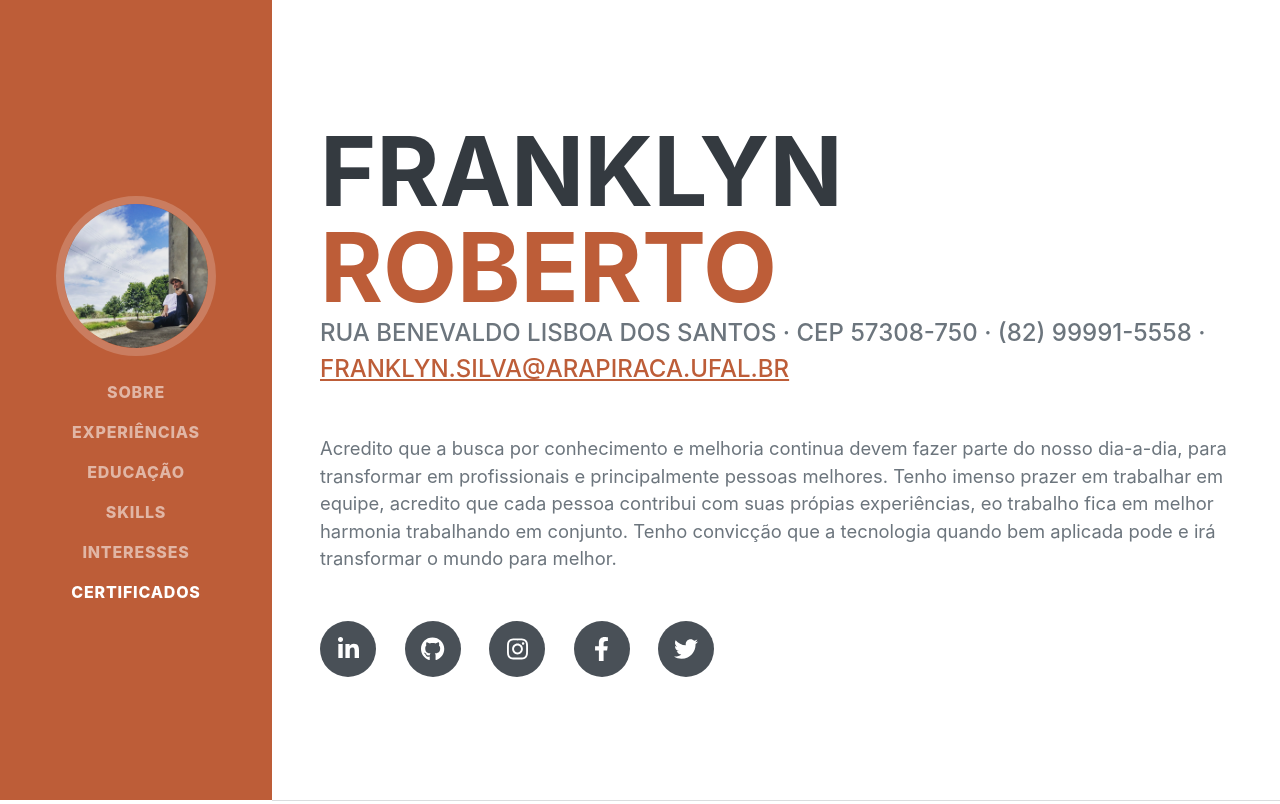
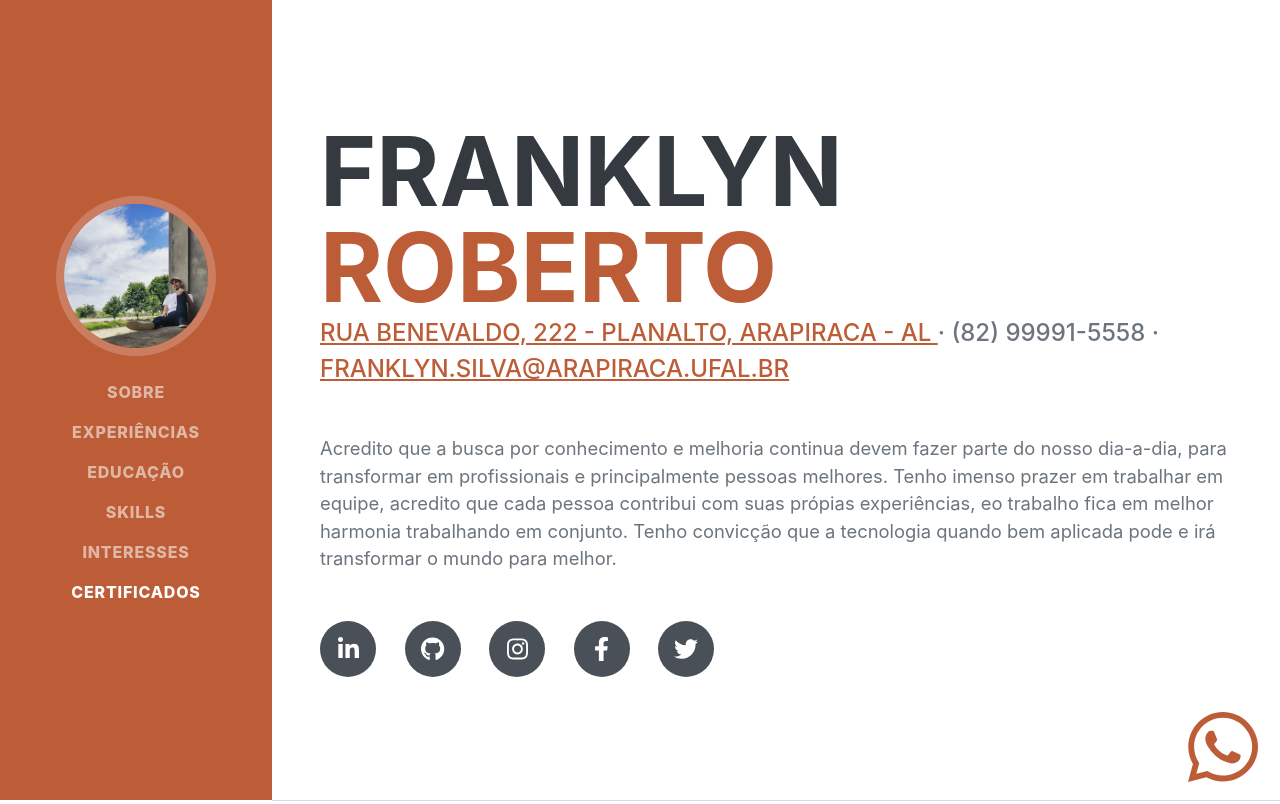
Before and after one commit to DevFullStack-Franklyn-R-Silva/Meu-Curriculo-Web, a plain HTML site: page index.html in a window 1280 px wide. Shown: the top 804 px of the page. Drawn offline with nearby package versions, Linux system fonts and the light colour scheme; a web font is replaced by a local one.

Commit message:
Whatsapp no HTML e Maps

```diff
--- /dev/null
+++ b/css/mystyle.css
@@ -0,0 +1,8 @@
+.icon-fab{
+    font-size: 500%;
+}
+.icon-whatsapp{position: fixed;
+    width: 60px;
+    height: 60px;
+    bottom: 60px;
+    right: 40px;}
--- a/index.html
+++ b/index.html
@@ -17,10 +17,18 @@
     <link rel="stylesheet" href="https://unpkg.com/aos@next/dist/aos.css" />
     <!-- Core theme CSS (includes Bootstrap)-->
     <link href="css/styles.css" rel="stylesheet" />
+    <link href="css/mystyle.css" rel="stylesheet" />
 
 </head>
 
 <body id="page-top">
+
+    <!-- fab -->
+    <div class="icon-whatsapp p-2 ">
+        <a class="social-icon icon-fab" href="https://api.whatsapp.com/send?phone=82999915558"><i
+                class="fab fa-whatsapp"></i></a>
+    </div>
+
     <!-- Navigation-->
     <nav class="navbar navbar-expand-lg navbar-dark bg-primary fixed-top" id="sideNav">
         <a class="navbar-brand js-scroll-trigger" href="#page-top">
@@ -51,8 +59,11 @@
                     Franklyn
                     <span class="text-primary">Roberto</span>
                 </h1>
-                <div class="subheading mb-5">
-                    Rua Benevaldo Lisboa dos Santos · CEP 57308-750 · (82) 99991-5558 ·
+                <div class="subheading mb-5"><a
+                        href="https://www.google.com/maps/search/?api=1&query=Rua Benevaldo Planalto Arapiraca AL">
+                        Rua Benevaldo, 222 - Planalto, Arapiraca - AL
+                    </a>
+                    · (82) 99991-5558 ·
                     <a href="mailto:franklyn.silva@arapiraca.ufal.br">franklyn.silva@arapiraca.ufal.br</a>
                 </div>
                 <p class="lead mb-5">Acredito que a busca por conhecimento e melhoria continua devem fazer parte do
@@ -181,7 +192,8 @@
         <section class="resume-section" id="interests">
             <div class="resume-section-content">
                 <h2 data-aos="fade-right" class="mb-5">Interesses</h2>
-                <p data-aos="fade-left">Me esforço para entregar um material de programação rico e prático. Para que todos tenham a
+                <p data-aos="fade-left">Me esforço para entregar um material de programação rico e prático. Para que
+                    todos tenham a
                     oportunidade de serem programadores incríveis.</p>
                 <p data-aos="fade-left" class="mb-0">Tocar instrumentos musicais </p>
                 <p data-aos="fade-left" class="mb-0">Línguas estrangeiras (Inglês)</p>
@@ -458,7 +470,10 @@
     <script src="js/scripts.js"></script>
     <script src="https://unpkg.com/aos@next/dist/aos.js"></script>
     <script>
-        AOS.init();
+        AOS.init({
+            disable: 'mobile'
+        }
+        );
     </script>
 </body>
 
```
